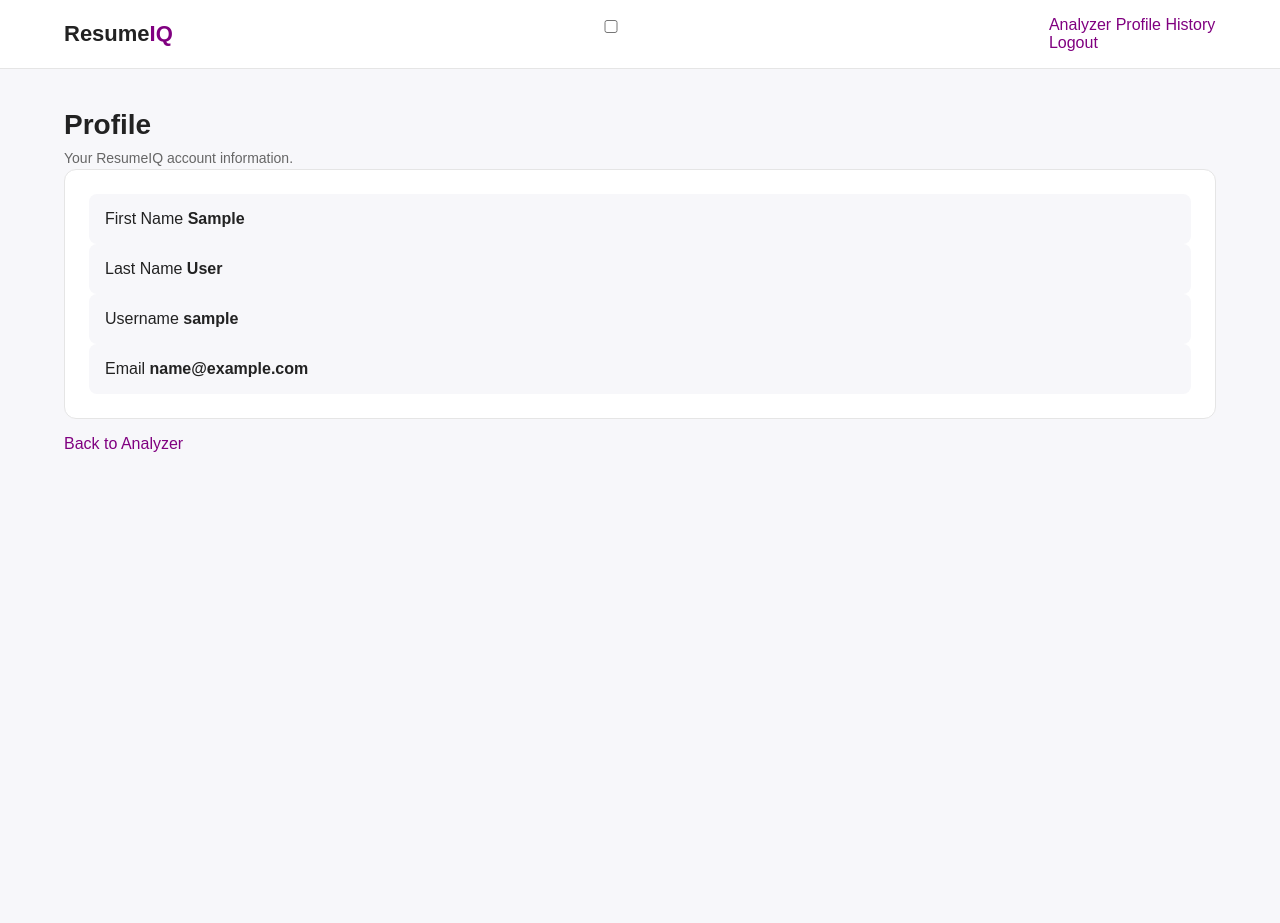
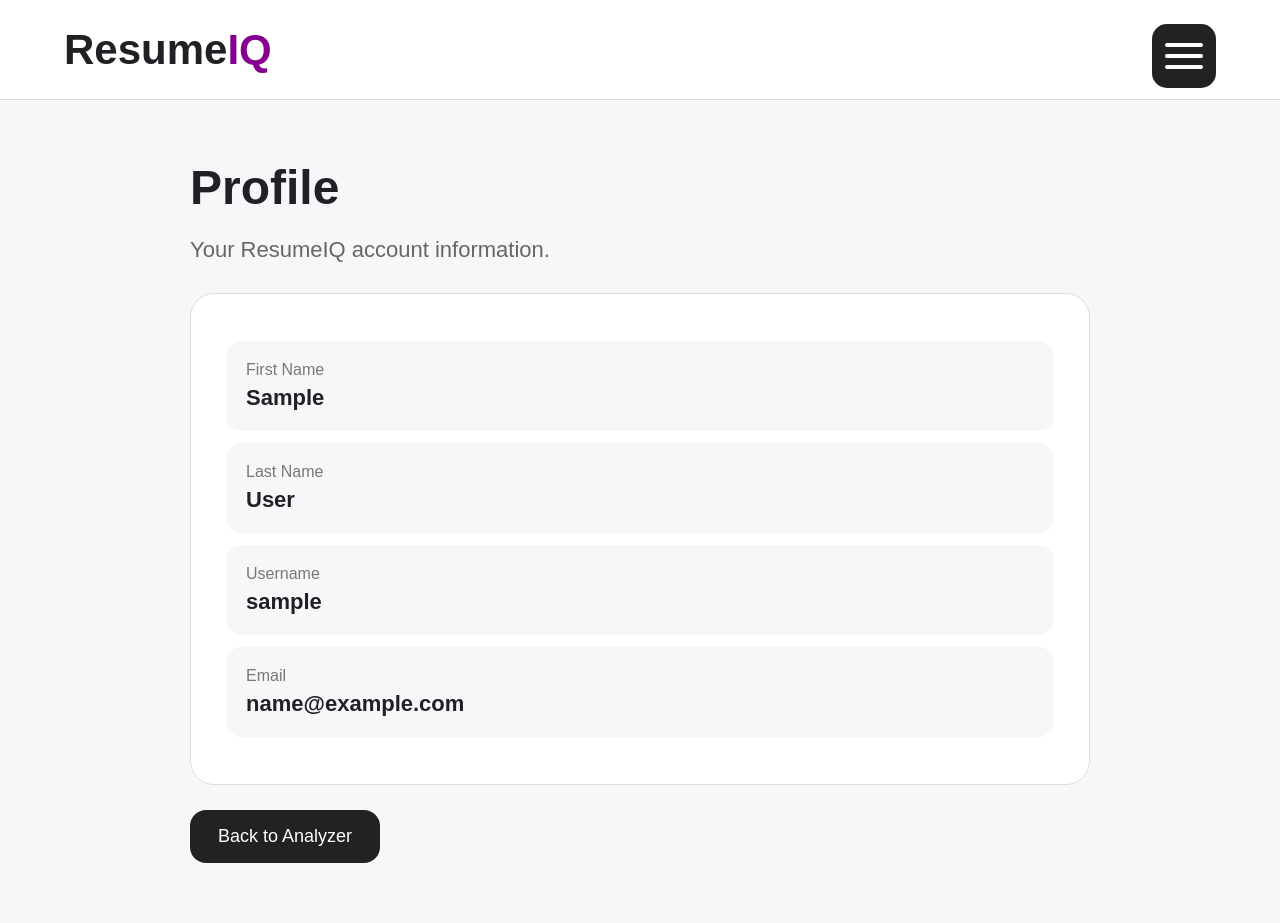
Before and after one commit to Dkns-labs/ProjectTest4, a Flask app: page /profile in a window 1280 px wide. Before the commit the page ends 452 px from the top, so only its background shows below. Run offline with Flask 3, Linux system fonts and the light colour scheme; the visitor is signed in with stand-in values (Sample User, id 1); data comes from the database, SQL or seed files in the repository.

Commit message:
Add files via upload

```diff
--- a/static/style.css
+++ b/static/style.css
@@ -1,66 +1,285 @@
-* { box-sizing: border-box; margin: 0; padding: 0; }
-body { font-family: Arial, sans-serif; background: #f7f7fa; color: #222; }
-header { background: white; padding: 16px 5%; display: flex; justify-content: space-between; align-items: center; border-bottom: 1px solid #e5e5e5; position: sticky; top: 0; z-index: 99; }
-.logo { font-size: 22px; font-weight: bold; }
-.logo span, a { color: purple; }
-a { text-decoration: none; }
-.nav-btn, .back { background: #222; color: white; padding: 10px 20px; border-radius: 8px; text-decoration: none; font-size: 14px; display: inline-block; }
-.page { padding: 40px 5%; }
-.center-page { display: flex; align-items: center; justify-content: center; min-height: 80vh; }
-h1 { font-size: 28px; margin-bottom: 6px; }
-h2 { font-size: 18px; margin-bottom: 12px; }
-h3 { font-size: 14px; }
-p { color: #666; font-size: 14px; line-height: 1.6; }
-.card, .login-card, .register-card, .upload, .score-card, .metric { background: white; border: 1px solid #e5e5e5; border-radius: 12px; }
-.card { padding: 24px; margin-bottom: 16px; }
-.login-card { padding: 28px; width: 100%; max-width: 420px; }
-.register-card { padding: 28px; width: 100%; max-width: 520px; margin: auto; }
-label { display: block; font-size: 13px; font-weight: bold; color: #444; margin-bottom: 5px; }
-input, textarea, select { width: 100%; padding: 12px; border: 1px solid #ddd; border-radius: 8px; font-size: 14px; font-family: Arial; margin-bottom: 16px; background: white; }
-input:focus, textarea:focus, select:focus { outline: none; border-color: purple; }
-button { width: 100%; padding: 14px; background: #222; color: white; border: 0; border-radius: 8px; font-size: 15px; cursor: pointer; }
-button:hover { background: #444; }
-.register-line { margin-top: 16px; }
-.message { background: #fff1f1; border: 1px solid #f0caca; padding: 14px; border-radius: 8px; margin: 18px 0; }
-.message p { color: #c33; }
-.flash { background: #fff1f1; border: 1px solid #f0caca; padding: 12px; border-radius: 8px; margin-bottom: 16px; color: #c33; font-size: 14px; }
-.generate { display: block; text-align: center; padding: 14px; margin-bottom: 24px; font-size: 15px; }
-.upload { border: 2px dashed #ccc; padding: 36px 20px; text-align: center; margin-bottom: 16px; }
-.upload h2 { margin-bottom: 6px; }
-.tag { display: inline-block; padding: 6px 14px; margin: 4px; border-radius: 20px; font-size: 13px; background: #f0e6ff; color: purple; }
-.good { background: #e5f8ed; color: green; }
-.missing { background: #ffe8e8; color: #d33; }
-.tag-label { display: block; font-size: 12px; color: #888; margin: 12px 0 6px; }
-.score-card { padding: 30px; text-align: center; margin-bottom: 16px; }
-.score-card h1 { font-size: 60px; color: purple; margin: 0; }
-.grid-2 { display: grid; grid-template-columns: 1fr 1fr; gap: 14px; margin-bottom: 16px; }
-.metric { padding: 20px; }
-.metric h2 { color: purple; font-size: 24px; margin-bottom: 4px; }
-.metric p { font-size: 13px; }
-.suggestion { background: #f7f7fa; border-left: 3px solid purple; border-radius: 0 8px 8px 0; padding: 14px; margin-bottom: 10px; }
-.suggestion h3 { margin-bottom: 4px; }
-.fit { margin-top: 10px; color: purple; }
+* {
+    box-sizing: border-box;
+}
 
-/* CSS-only menu: no JavaScript needed. */
-.menu { position: relative; }
-.menu summary { list-style: none; cursor: pointer; width: 44px; height: 40px; display: flex; align-items: center; justify-content: center; background: #222; color: white; border-radius: 8px; font-size: 24px; }
-.menu summary::-webkit-details-marker { display: none; }
-.menu-box { position: absolute; right: 0; top: 48px; width: 180px; background: white; border: 1px solid #e5e5e5; border-radius: 10px; box-shadow: 0 8px 24px rgba(0,0,0,.12); padding: 8px; }
-.menu-box a { display: block; color: #222; padding: 11px 12px; border-radius: 7px; font-size: 14px; }
-.menu-box a:hover { background: #f2f2f2; }
-.menu-box .logout { color: #c33; }
-.profile-grid { display: grid; grid-template-columns: 1fr 1fr; gap: 14px; }
-.profile-item { padding: 16px; background: #f7f7fa; border-radius: 8px; }
-.profile-item small { display: block; color: #888; margin-bottom: 5px; }
-.history-item { display: flex; justify-content: space-between; align-items: center; gap: 16px; padding: 16px 0; border-bottom: 1px solid #eee; }
-.history-item:last-child { border-bottom: 0; }
-.history-item .button-small { background: #222; color: white; padding: 8px 14px; border-radius: 7px; font-size: 13px; white-space: nowrap; }
-.empty { padding: 20px; background: #f7f7fa; border-radius: 8px; text-align: center; }
+body {
+    margin: 0;
+    background: #f7f7f9;
+    color: #202124;
+    font-family: Arial, sans-serif;
+}
+
+header {
+    min-height: 100px;
+    padding: 0 5%;
+    background: white;
+    border-bottom: 1px solid #ddd;
+    display: flex;
+    align-items: center;
+    justify-content: space-between;
+    position: relative;
+}
+
+.logo {
+    font-size: 42px;
+    font-weight: 800;
+}
+
+.logo span {
+    color: #85008f;
+}
+
+.header-button,
+.big-button,
+button {
+    display: inline-block;
+    padding: 16px 28px;
+    background: #222;
+    color: white;
+    border: 0;
+    border-radius: 16px;
+    font-size: 18px;
+    text-decoration: none;
+    cursor: pointer;
+}
+
+.page {
+    width: min(900px, 90%);
+    margin: 60px auto;
+}
+
+.center {
+    min-height: 70vh;
+    display: flex;
+    align-items: center;
+    justify-content: center;
+}
+
+.card {
+    padding: 35px;
+    margin: 25px 0;
+    background: white;
+    border: 1px solid #ddd;
+    border-radius: 24px;
+}
+
+.auth-card {
+    width: min(700px, 100%);
+}
+
+h1 {
+    margin: 0 0 12px;
+    font-size: 48px;
+}
+
+h2 {
+    margin-top: 0;
+}
+
+.subtitle {
+    margin-bottom: 30px;
+    color: #666;
+    font-size: 22px;
+}
+
+label {
+    display: block;
+    margin: 20px 0 8px;
+    font-size: 18px;
+    font-weight: 700;
+}
+
+input,
+select,
+textarea {
+    width: 100%;
+    padding: 16px;
+    border: 1px solid #d6d6d6;
+    border-radius: 14px;
+    background: white;
+    font-size: 17px;
+}
+
+textarea {
+    resize: vertical;
+}
+
+button {
+    width: 100%;
+    margin-top: 25px;
+}
+
+a {
+    color: #85008f;
+}
+
+.message {
+    padding: 14px;
+    margin: 15px 0;
+    background: #fff3cd;
+    border: 1px solid #e3c76b;
+    border-radius: 12px;
+}
+
+.message-card {
+    text-align: center;
+}
+
+.profile-item {
+    padding: 20px;
+    margin: 12px 0;
+    background: #f7f7f9;
+    border-radius: 16px;
+}
+
+.profile-item span {
+    display: block;
+    margin-bottom: 6px;
+    color: #777;
+}
+
+.profile-item strong {
+    font-size: 22px;
+}
+
+.history-item {
+    display: flex;
+    align-items: center;
+    justify-content: space-between;
+    padding: 20px 0;
+    border-bottom: 1px solid #ddd;
+    color: #222;
+    text-decoration: none;
+}
+
+.history-item span {
+    display: block;
+    margin-top: 5px;
+    color: #777;
+}
+
+.history-item b {
+    font-size: 24px;
+}
+
+.score-box {
+    padding: 35px;
+    margin: 25px 0;
+    background: #222;
+    color: white;
+    border-radius: 24px;
+    text-align: center;
+}
+
+.score-box strong {
+    display: block;
+    font-size: 64px;
+}
+
+.score-box span {
+    font-size: 18px;
+}
+
+.grid {
+    display: grid;
+    grid-template-columns: repeat(2, 1fr);
+    gap: 18px;
+}
+
+.small-card {
+    padding: 25px;
+    background: white;
+    border: 1px solid #ddd;
+    border-radius: 20px;
+}
+
+.small-card span {
+    color: #777;
+}
+
+.small-card strong {
+    display: block;
+    margin-top: 8px;
+    font-size: 32px;
+}
+
+#menu-toggle {
+    display: none;
+}
+
+.menu-button {
+    width: 64px;
+    height: 64px;
+    padding: 14px;
+    background: #222;
+    border-radius: 15px;
+    display: flex;
+    flex-direction: column;
+    justify-content: center;
+    align-items: center;
+    gap: 7px;
+    cursor: pointer;
+}
+
+.menu-button span {
+    width: 38px;
+    height: 4px;
+    background: white;
+    border-radius: 5px;
+}
+
+.menu {
+    display: none;
+    position: absolute;
+    top: 88px;
+    right: 5%;
+    width: 210px;
+    padding: 10px;
+    background: white;
+    border: 1px solid #ddd;
+    border-radius: 16px;
+    box-shadow: 0 10px 30px rgba(0, 0, 0, .12);
+    z-index: 10;
+}
+
+.menu a {
+    display: block;
+    padding: 15px;
+    color: #222;
+    text-decoration: none;
+    border-radius: 10px;
+}
+
+.menu a:hover {
+    background: #f1f1f1;
+}
+
+#menu-toggle:checked ~ .menu {
+    display: block;
+}
 
 @media (max-width: 600px) {
-    .page { padding: 28px 16px; }
-    h1 { font-size: 24px; }
-    .grid-2, .profile-grid { grid-template-columns: 1fr; }
-    header { padding: 14px 16px; }
-    .history-item { align-items: flex-start; flex-direction: column; }
+    header {
+        min-height: 90px;
+    }
+
+    .logo {
+        font-size: 34px;
+    }
+
+    h1 {
+        font-size: 40px;
+    }
+
+    .page {
+        margin: 40px auto;
+    }
+
+    .card {
+        padding: 25px;
+    }
+
+    .grid {
+        grid-template-columns: 1fr;
+    }
 }
```
